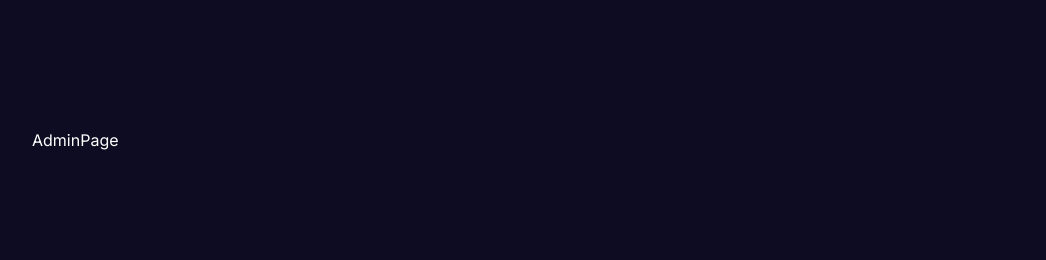
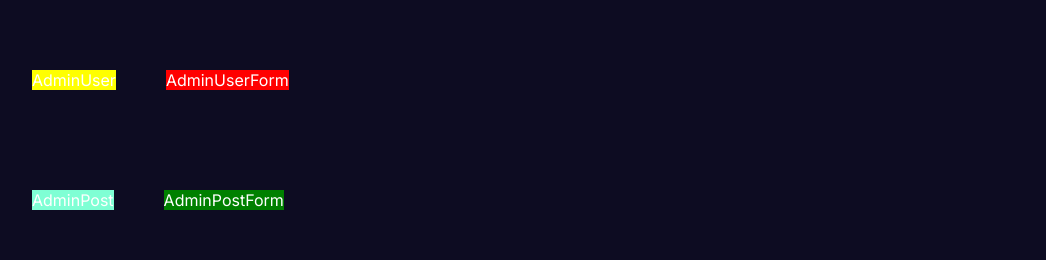
Before and after one commit to zhe-student-tafesa/Next.js-14-Full-Stack-Blog-App, a Next.js app: page /admin in a window 1280 px wide. Shown: the part 260-520 px from the top of the page, without its empty margins (116-1162 px from the left). Built offline with nearby package versions, Linux system fonts and the light colour scheme; no server answers.

Commit message:
1. start layout in admin page and desin the components

```diff
--- a/src/app/admin/admin.module.css
+++ b/src/app/admin/admin.module.css
@@ -0,0 +1,15 @@
+.container{
+    display: flex;
+    flex-direction: column;
+    gap: 100px;
+}
+
+.containerUser {
+    display: flex;
+    gap: 50px;
+}
+
+.containerPost {
+    display: flex;
+    gap: 50px;
+}
--- a/src/app/admin/page.jsx
+++ b/src/app/admin/page.jsx
@@ -1,5 +1,9 @@
 import React from 'react'
 import styles from "./admin.module.css";
+import AdminUser from '@/components/adminUser/AdminUser';
+import AdminUserForm from '@/components/adminUserForm/AdminUserForm';
+import AdminPost from '@/components/adminPost/AdminPost';
+import AdminPostForm from '@/components/adminPostForm/AdminPostForm';
 
 export const metadata = {
   title: 'Admin Page',
@@ -8,7 +12,17 @@ export const metadata = {
 
 const AdminPage = () => {
   return (
-    <div>AdminPage</div>
+    <div className={styles.container}>
+      <div className={styles.containerUser}>
+        <AdminUser />
+        <AdminUserForm />
+      </div>
+      <div className={styles.containerPost}>
+        <AdminPost />
+        <AdminPostForm />
+      </div>
+
+    </div>
   )
 }
 
--- /dev/null
+++ b/src/components/adminPost/AdminPost.jsx
@@ -0,0 +1,12 @@
+import styles from "./adminPost.module.css"
+import React from 'react'
+
+const AdminPost = () => {
+  return (
+    <div className={styles.container}>
+        AdminPost
+        </div>
+  )
+}
+
+export default AdminPost
--- /dev/null
+++ b/src/components/adminPost/adminPost.module.css
@@ -0,0 +1,3 @@
+.container {
+   background-color: aquamarine;
+}
--- /dev/null
+++ b/src/components/adminPostForm/AdminPostForm.jsx
@@ -0,0 +1,12 @@
+import styles from "./adminPostForm.module.css"
+import React from 'react'
+
+const AdminPostForm = () => {
+  return (
+    <div className={styles.container}>
+        AdminPostForm
+        </div>
+  )
+}
+
+export default AdminPostForm
--- /dev/null
+++ b/src/components/adminPostForm/adminPostForm.module.css
@@ -0,0 +1,3 @@
+.container {
+    background-color: green;
+ }
--- /dev/null
+++ b/src/components/adminUser/AdminUser.jsx
@@ -0,0 +1,13 @@
+
+import styles from "./adminUser.module.css"
+import React from 'react'
+
+const AdminUser = () => {
+  return (
+    <div className={styles.container}>
+        AdminUser
+        </div>
+  )
+}
+
+export default AdminUser
--- /dev/null
+++ b/src/components/adminUser/adminUser.module.css
@@ -0,0 +1,3 @@
+.container {
+    background-color: yellow;
+ }
--- /dev/null
+++ b/src/components/adminUserForm/AdminUserForm.jsx
@@ -0,0 +1,12 @@
+import styles from "./adminUserForm.module.css"
+import React from 'react'
+
+const AdminUserForm = () => {
+  return (
+    <div className={styles.container}>
+        AdminUserForm
+        </div>
+  )
+}
+
+export default AdminUserForm
--- /dev/null
+++ b/src/components/adminUserForm/adminUserForm.module.css
@@ -0,0 +1,3 @@
+.container {
+    background-color: red;
+ }
```
